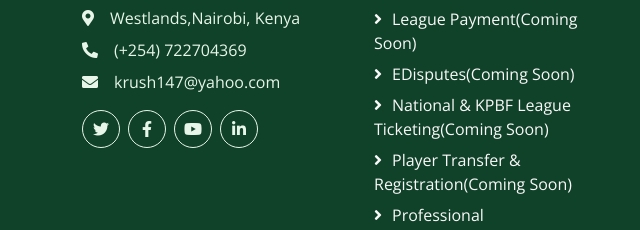
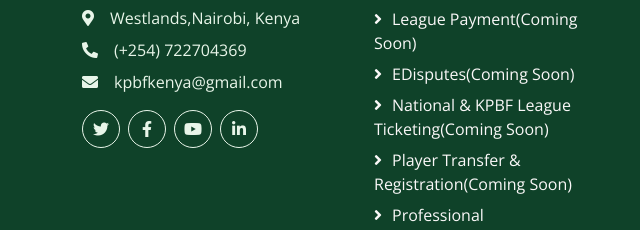
Before and after one commit to faith-Iminza/KPBF-Official-Site, a plain HTML site: page about.html in a window 1280 px wide. Shown: the part 2518-2748 px from the top of the page, 0-640 px from the left. Drawn offline with nearby package versions, Linux system fonts and the light colour scheme.

Commit message:
update changes

```diff
--- a/about.html
+++ b/about.html
@@ -278,7 +278,7 @@
                     <h4 class="text-white mb-4">Our Office</h4>
                     <p class="mb-2"><i class="fa fa-map-marker-alt me-3"></i>Westlands,Nairobi, Kenya</p>
                     <p class="mb-2"><i class="fa fa-phone-alt me-3"></i>(+254) 722704369</p>
-                    <p class="mb-2"><i class="fa fa-envelope me-3"></i>krush147@yahoo.com</p>
+                    <p class="mb-2"><i class="fa fa-envelope me-3"></i>kpbfkenya@gmail.com</p>
                     <div class="d-flex pt-2">
                         <a class="btn btn-square btn-outline-light rounded-circle me-2" href=""><i class="fab fa-twitter"></i></a>
                         <a class="btn btn-square btn-outline-light rounded-circle me-2" href=""><i class="fab fa-facebook-f"></i></a>
```
Also changed, not shown: index.html (+1 -1 lines), project.html (+1 -1 lines), service.html (+1 -1 lines), testimonial.html (+1 -1 lines).
